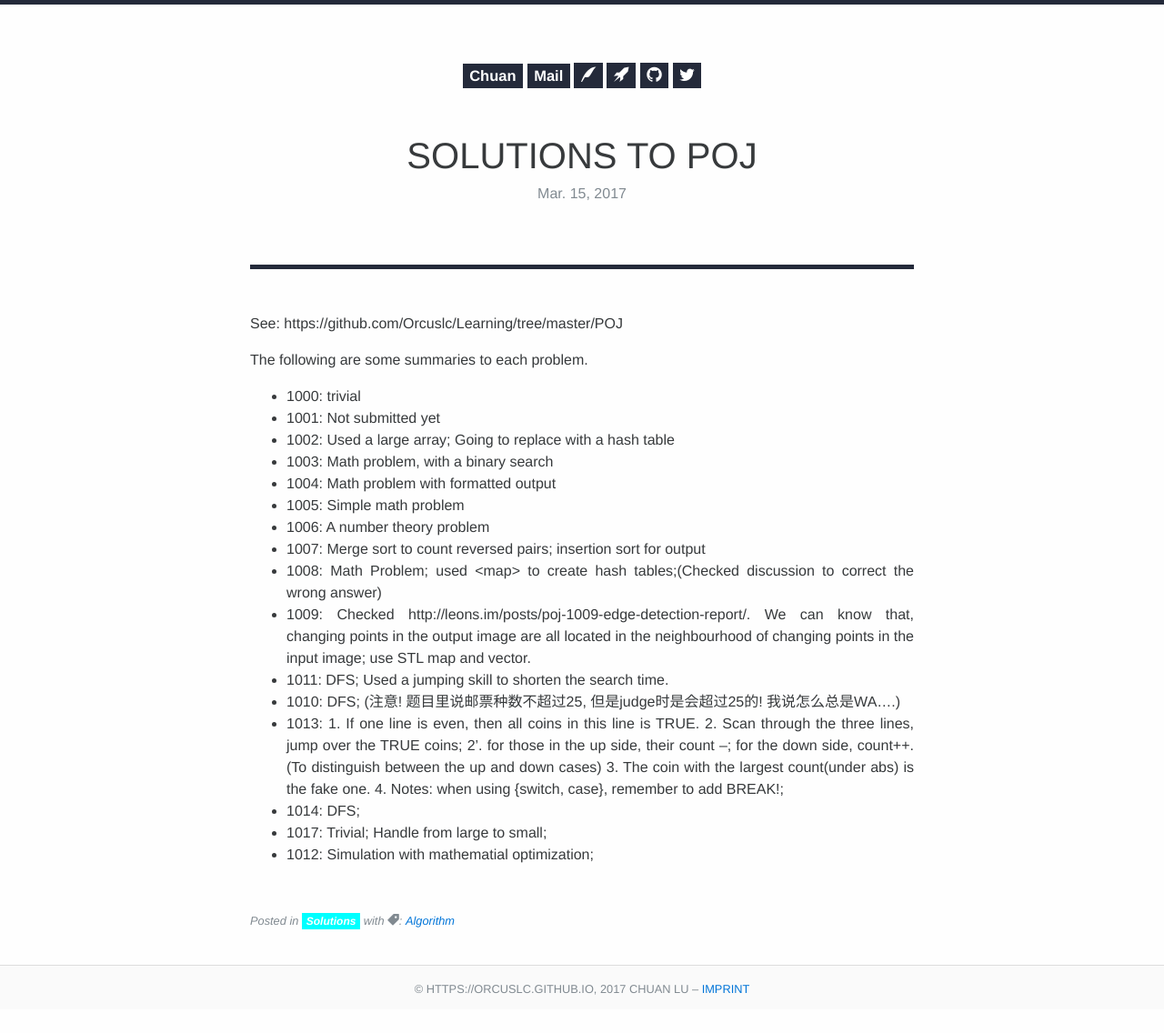
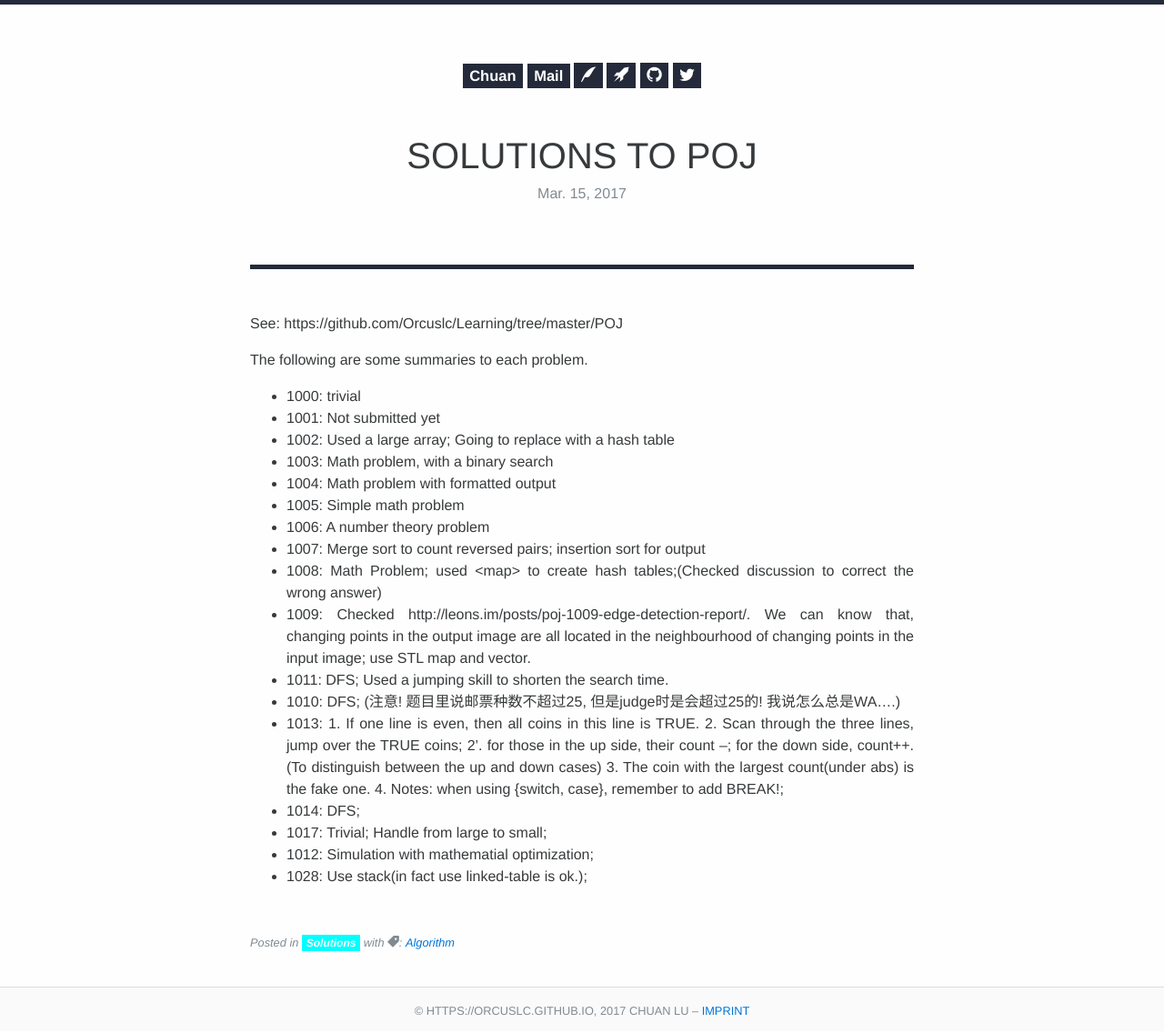
Before and after one commit to Orcuslc/blog.io, a Jekyll site: the page built from _posts/2017-03-15-Solutions-to-POJ.md, in a window 1280 px wide. Shown: the whole page at 91% size. Built offline with Jekyll 4.4.1, drawn with Linux system fonts in a browser that asks for light colours; some web fonts are replaced; before the commit the page ends 1112 px from its top, so only the background shows below that.

Commit message:
Add poj 1028

```diff
--- a/_posts/2017-03-15-Solutions-to-POJ.md
+++ b/_posts/2017-03-15-Solutions-to-POJ.md
@@ -29,3 +29,4 @@ The following are some summaries to each problem.
 -  1014: DFS;
 -  1017: Trivial; Handle from large to small;
 -  1012: Simulation with mathematial optimization;
+-  1028: Use stack(in fact use linked-table is ok.);
```
